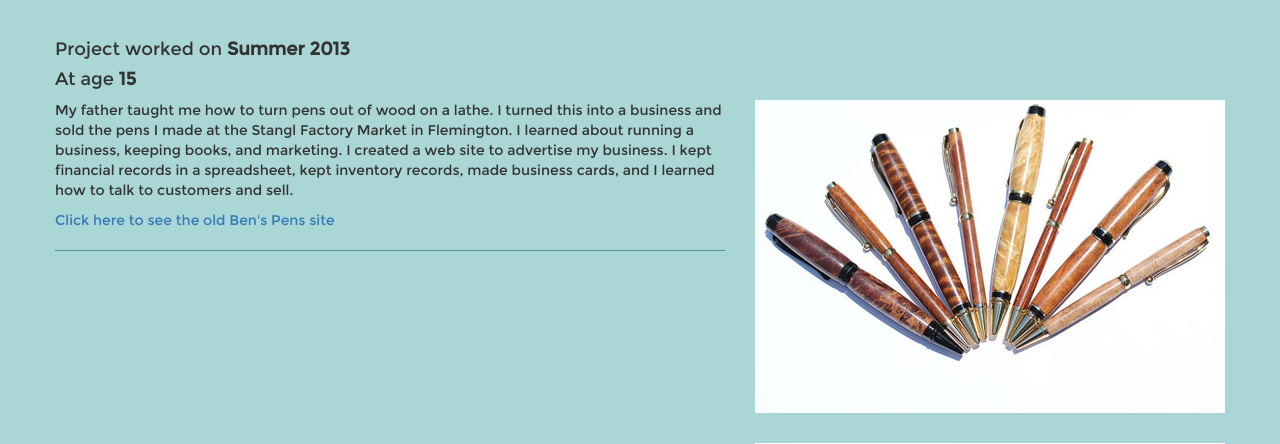
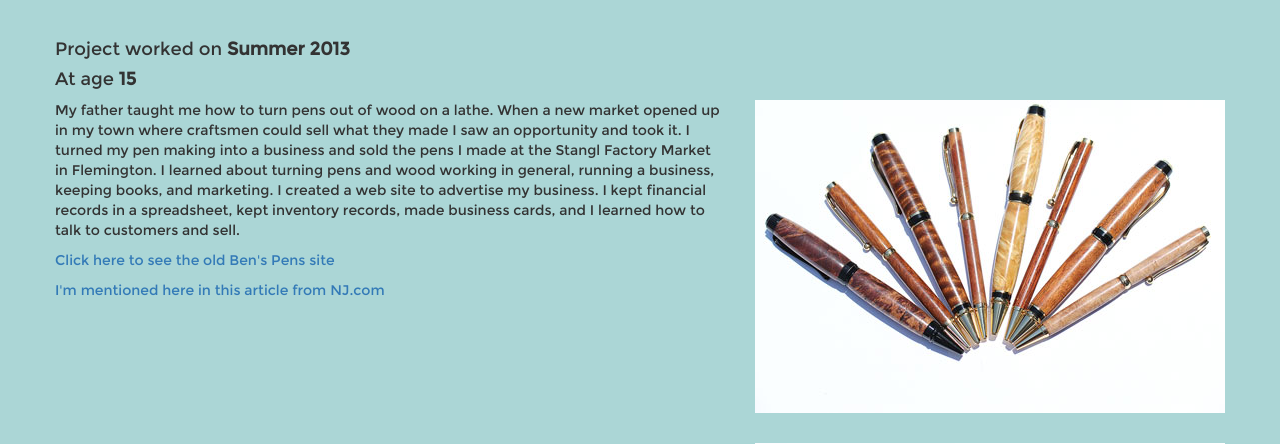
Before and after one commit to zethra/Ben-Goldberg, a PHP site: page /benspens.php in a window 1280 px wide. Shown: the part 160-604 px from the top of the page. Run offline with PHP 8.4, Linux system fonts and the light colour scheme.

Commit message:
Updates to Ben's Pens content

```diff
--- a/benspens.php
+++ b/benspens.php
@@ -37,15 +37,19 @@
             <section id="description">
 
                 <p class="text-left">
-                    My father taught me how to turn pens out of wood on a lathe. I turned this into a business and sold
-                    the pens I made at the Stangl Factory Market in Flemington. I learned about running a business,
-                    keeping books, and marketing. I created a web site to advertise my business. I kept financial
-                    records in a spreadsheet, kept inventory records, made business cards, and I learned how to talk to
-                    customers and sell.
+                    My father taught me how to turn pens out of wood on a lathe. When a new market opened up in my
+                    town where craftsmen could sell what they made I saw an opportunity and took it.  I turned my pen
+                    making into a business and sold the pens I made at the Stangl Factory Market in Flemington. I
+                    learned about turning pens and wood working in general, running a business, keeping books, and
+                    marketing. I created a web site to advertise my business. I kept financial records in a
+                    spreadsheet, kept inventory records, made business cards, and I learned how to talk to customers
+                    and sell.
                 </p>
 
                 <p class="text-left"><a href="benspenssite/index.html" target="_blank">Click here to see the old Ben's Pens site</a></p>
-                <hr/>
+                <p class="text-left"><a target="_blank"
+                        href="http://www.nj.com/hunterdon-county-democrat/index.ssf/2013/08/opening_day_of_stangl_factory.html">
+                        I'm mentioned here in this article from NJ.com</a></p>
             </section>
         </div>
         <div class="col-md-5">
--- a/robostormSite.php
+++ b/robostormSite.php
@@ -63,7 +63,7 @@
                 </p>
                 <ul class="text-left">
                     <li><p>I learned a lot about HTML and Web development</p></li>
-                    <li><p>I learned how to some basic Apache config</p></li>
+                    <li><p>I learned how some basic Apache configuration</p></li>
                 </ul>
             </section>
             <section id="story">
```
Also changed, not shown: robostorm.php (+6 -7 lines).
